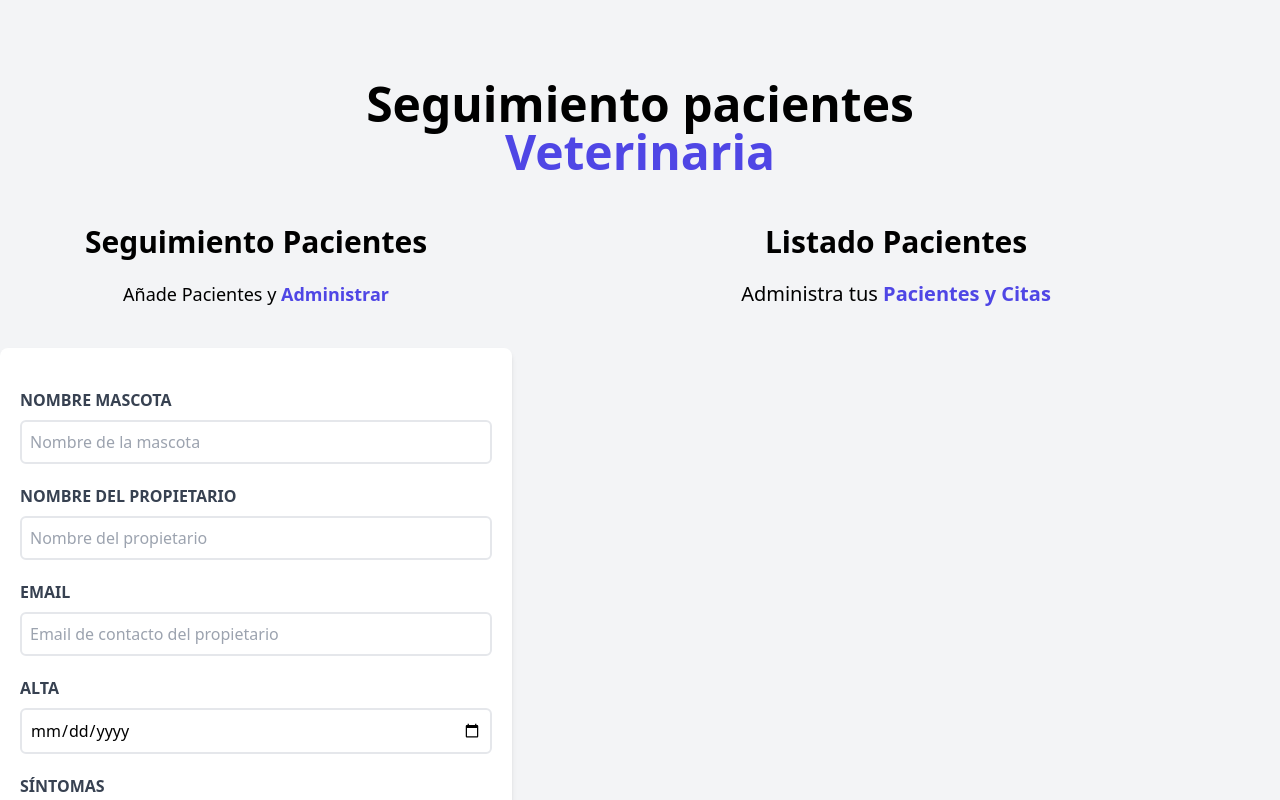
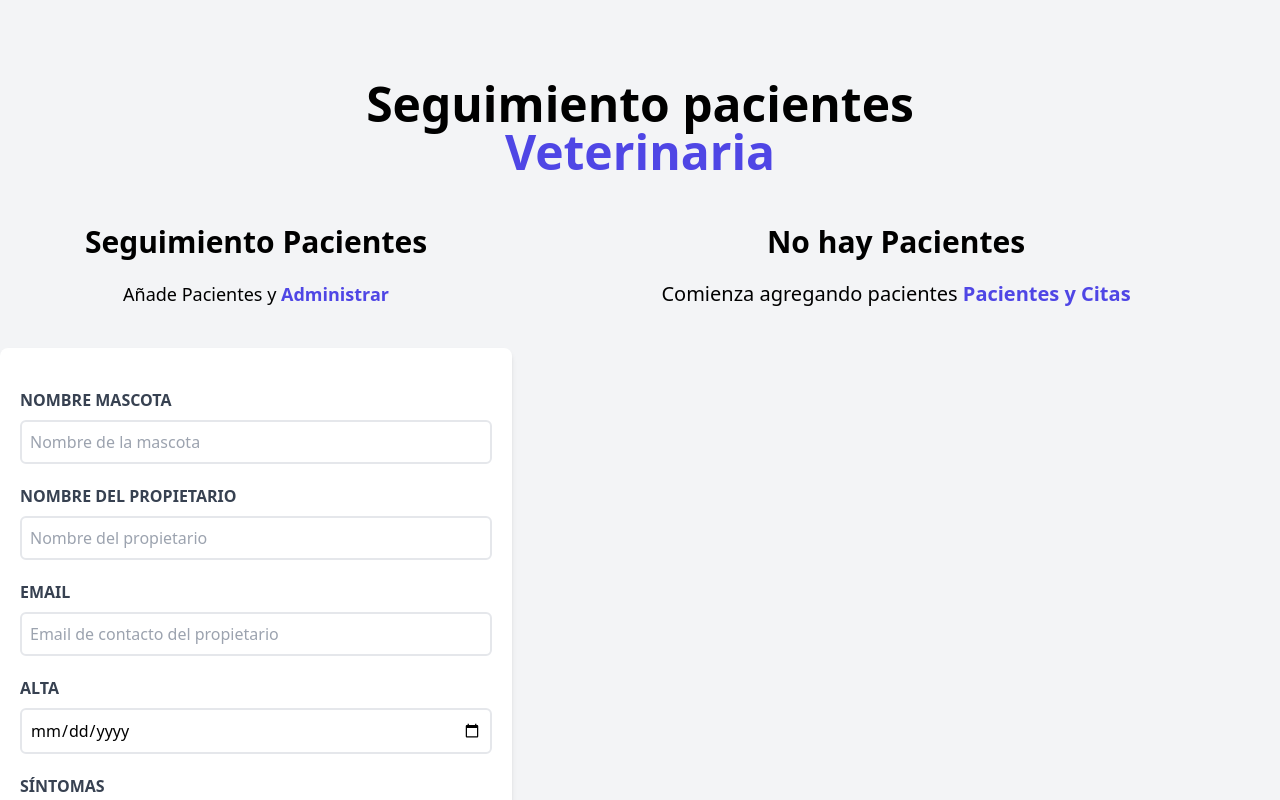
Before and after one commit to napsterh/dashboard-pet-vet, a React (Vite) app: page / in a window 1280 px wide. Shown: the top 800 px of the page. Built offline with nearby package versions, Linux system fonts and the light colour scheme.

Commit message:
title dinamico

```diff
--- a/src/components/ListadoPacientes.jsx
+++ b/src/components/ListadoPacientes.jsx
@@ -4,6 +4,9 @@
 const ListadoPacientes = ({pacientes}) => {
    return (
       <div className="md:w-1/2 lg:w-3/5 h-screen md:overflow-y-scroll">
+
+         { pacientes && pacientes.length ? (
+            <>
                <h2 className="font-black text-center text-3xl">Listado Pacientes</h2>
                <p className="text-xl mt-5 mb-10 text-center">
                   Administra tus {''}
@@ -15,6 +18,16 @@
                      key={index}
                   />
                ))}
+            </>
+         ) : (
+            <>
+               <h2 className="font-black text-center text-3xl">No hay Pacientes</h2>
+               <p className="text-xl mt-5 mb-10 text-center">
+                  Comienza agregando pacientes {''}
+                  <span className="text-indigo-600 font-bold">Pacientes y Citas</span>
+               </p>
+            </>
+         )}
       </div>
    )
 }
```
Lines whose indentation alone changed are shown as unchanged.
